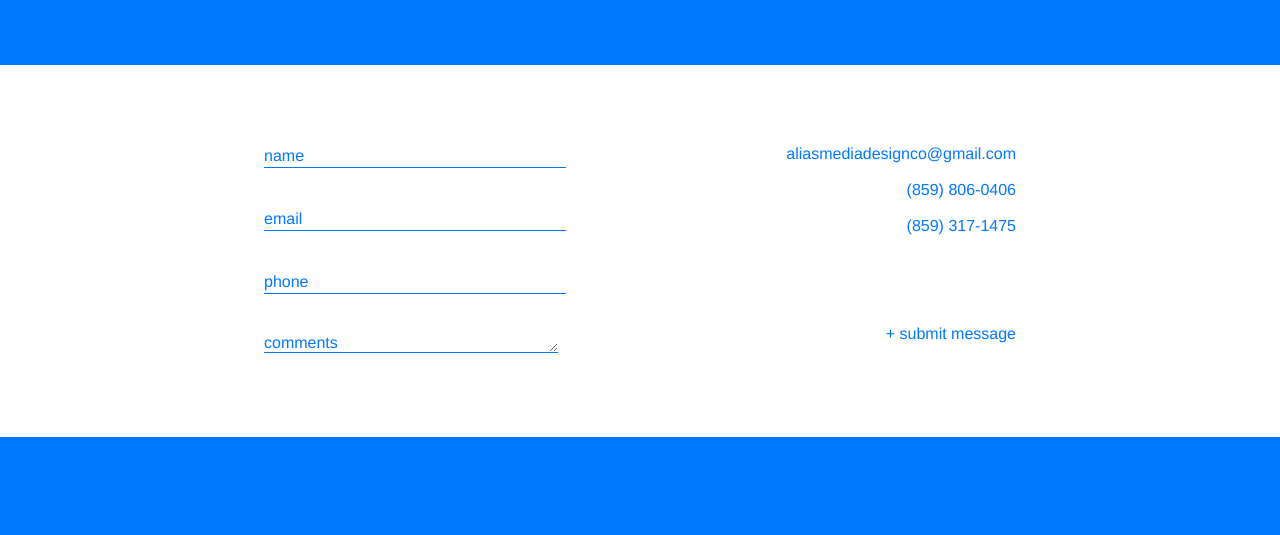
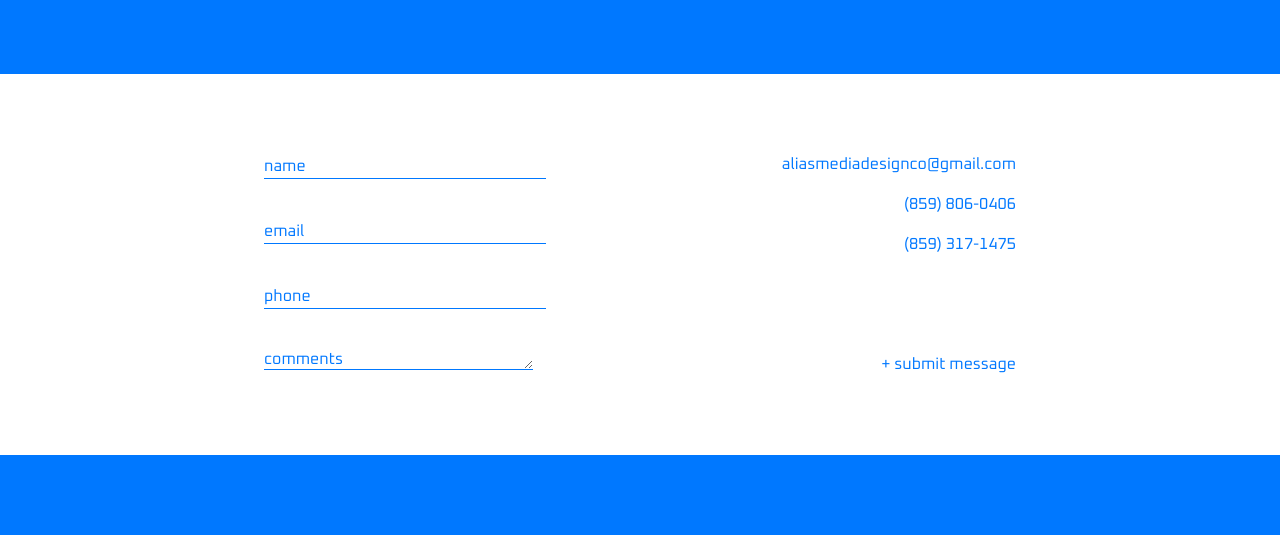
Before and after one commit to drewherald/aliaswebsite, a website: page contact.html in a window 1280 px wide. Shown: the part 311-846 px from the top of the page. Drawn offline with Linux system fonts and the light colour scheme.

Commit message:
checkout

```diff
--- a/contact.css
+++ b/contact.css
@@ -5,6 +5,12 @@
   color: white;
   font-family: Oxanium, Helvetica, sans-serif;
 }
+
+@font-face {
+    font-family: Oxanium;
+    src: url(fonts/Oxanium.ttf);
+  }
+
 
 @media only screen and (min-width: 600px) {
   input:focus,
--- a/services.css
+++ b/services.css
@@ -59,7 +59,7 @@
     padding: 4vh;
     padding-left: 40vh;
     padding-right: 40vh;
-    font-size: 3vh;
+    font-size: 18pt;
   }
 
   .content {
```
